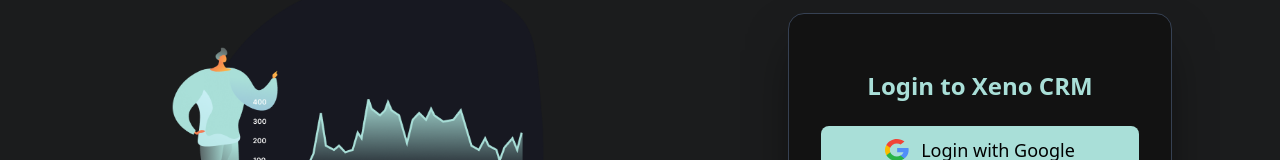
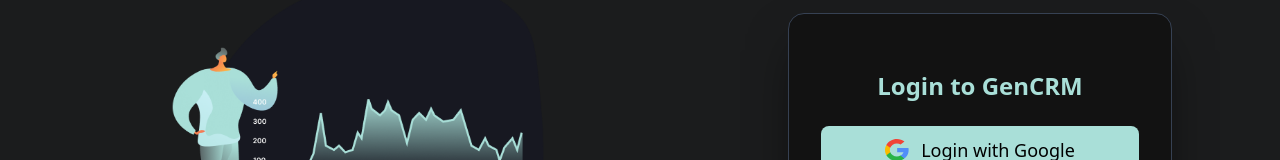
Before and after one commit to alisabir16767/XENO_CRM, a Next.js app in the folder frontend/: page /login in a window 1280 px wide. Shown: the part 295-455 px from the top of the page. Built offline with nearby package versions, Linux system fonts and the light colour scheme.

Commit message:
Update page.tsx

```diff
--- a/frontend/app/login/page.tsx
+++ b/frontend/app/login/page.tsx
@@ -12,21 +12,17 @@
 
   return (
     <div className="min-h-screen bg-[#1b1c1d] text-white relative px-6 py-8 overflow-hidden">
-      {/* Top-Left Logo */}
       <div className="absolute top-6 left-6">
         <h1 className="text-3xl font-bold text-[#A9DFD8]">GenCRM</h1>
       </div>
 
-      {/* Main Content */}
       <div className="flex flex-col lg:flex-row items-center justify-center gap-20 max-w-7xl mx-auto mt-20">
-        {/* Left: Illustration + Text */}
         <div className="flex flex-col items-center lg:items-start text-center lg:text-left max-w-xl mr-25">
           <h2 className="text-2xl lg:text-4xl font-semibold leading-tight mb-6">
             Drive Engagement with <br className="hidden lg:block" />
             <span className="text-[#A9DFD8]">Intelligence and Ease.</span>
           </h2>
 
-          {/* Image with Zoom-out and Shadow */}
           <div className="relative w-[400px] h-[300px] md:w-[500px] md:h-[400px] mt-4 rounded-2xl overflow-hidden ">
             <Image
               src="/chart-illustration.png"
@@ -37,11 +33,10 @@
           </div>
         </div>
 
-        {/* Right: Login Card */}
         <Card className="bg-[#121212] shadow-2xl shadow-black/60 w-full max-w-sm rounded-2xl border border-gray-700 mt-20" >
           <CardContent className="p-8">
             <h3 className="text-2xl font-bold text-[#A9DFD8] mb-6 text-center">
-              Login to Xeno CRM
+              Login to GenCRM
             </h3>
             <Button
               onClick={handleGoogleLogin}
```
